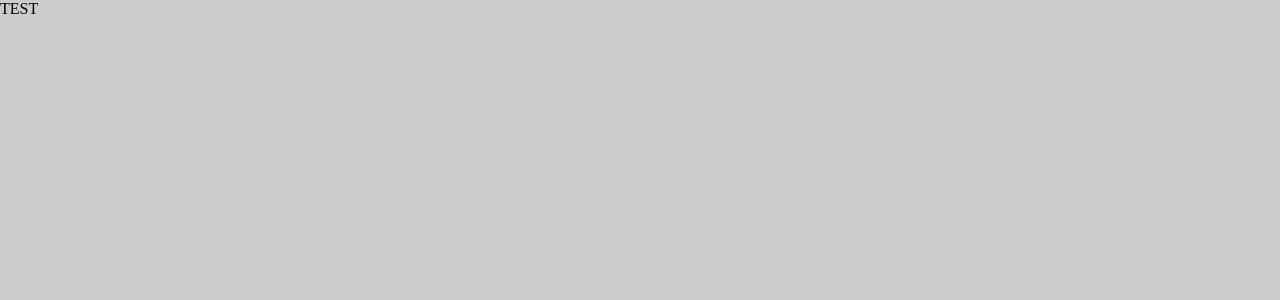
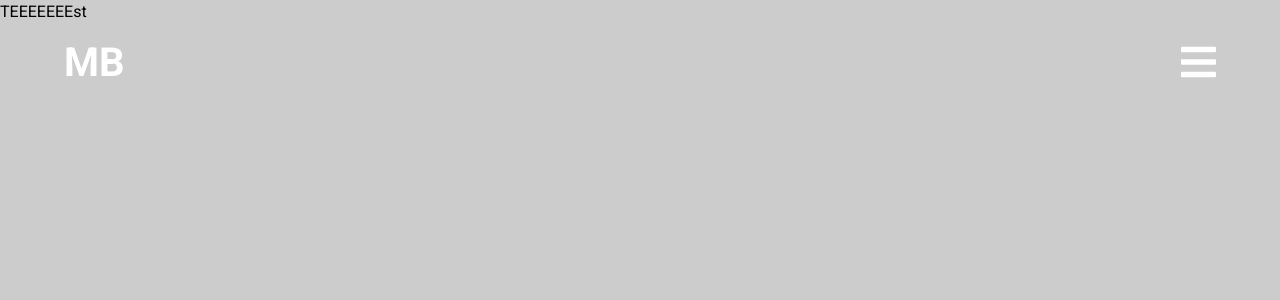
Before and after one commit to MohcinBN/my-portfolio, a Vue app: page / in a window 1280 px wide. Shown: the top 300 px of the page. Built offline with nearby package versions, Linux system fonts and the light colour scheme.

Commit message:
Working on header

```diff
--- a/src/assets/styles/global.css
+++ b/src/assets/styles/global.css
@@ -1,8 +1,17 @@
-body,
-form {
-  margin: 0;
+/****
+Global CSS
+****/
+@import url(https://fonts.googleapis.com/css2?family=Roboto:wght@300;400;500;700;900&family=Source+Sans+Pro:wght@400;600;700&display=swap);
+body {
   padding: 0;
   background-color: #ccc;
+  line-height: 1.5;
+  font-size: 1rem;
+  margin: 0 auto;
+}
+html {
+  --heading--color: #fff;
+  --hover--color: #527751;
 }
 a {
   color: #039;
@@ -10,3 +19,51 @@ a {
 a:hover {
   color: #03f;
 }
+
+* {
+  box-sizing: border-box;
+  font-family: Roboto, sans-serif;
+}
+
+.clearfix:after {
+  content: " ";
+  display: block;
+  clear: both;
+}
+
+.section {
+  height: 100vh;
+  width: 100%;
+}
+
+/** header **/
+
+header {
+  position: absolute;
+  width: 100vw;
+}
+
+header .content-wrapper {
+  display: flex;
+  align-items: center;
+  justify-content: space-between;
+}
+
+.content-wrapper {
+  margin: 0 auto;
+  max-width: 90vw;
+  width: 90vw;
+}
+
+.logo h2,
+.menu svg {
+  color: var(--heading--color);
+  font-size: 40px;
+  cursor: pointer;
+  transition: 0.3s ease-in;
+}
+
+.logo h2:hover,
+.menu svg:hover {
+  color: var(--hover--color);
+}
--- a/src/components/HelloWorld.vue
+++ b/src/components/HelloWorld.vue
@@ -1,6 +1,6 @@
 <template>
-  <div class="hello">
-    TEST
+  <div id="home" class="section">
+    TEEEEEEEst
   </div>
 </template>
 
@@ -14,19 +14,4 @@ export default {
 </script>
 
 <!-- Add "scoped" attribute to limit CSS to this component only -->
-<style scoped>
-h3 {
-  margin: 40px 0 0;
-}
-ul {
-  list-style-type: none;
-  padding: 0;
-}
-li {
-  display: inline-block;
-  margin: 0 10px;
-}
-a {
-  color: #42b983;
-}
-</style>
+<style scoped></style>
--- /dev/null
+++ b/src/components/NavBare.vue
@@ -0,0 +1,27 @@
+<template>
+  <header id="nav">
+    <div class="content-wrapper">
+      <div class="logo">
+        <h2>MB</h2>
+      </div>
+      <div class="menu">
+        <i class="fas fa-bars"></i>
+      </div>
+    </div>
+  </header>
+</template>
+
+<script>
+export default {};
+</script>
+
+<style>
+#nav {
+}
+.logo {
+  text-align: left;
+}
+.menu {
+  text-align: right;
+}
+</style>
--- a/src/main.js
+++ b/src/main.js
@@ -1,10 +1,14 @@
-import Vue from 'vue'
-import App from './App.vue'
-import router from './router'
+import Vue from "vue";
+import App from "./App.vue";
+import router from "./router";
+import "@fortawesome/fontawesome-free/css/all.css";
+import "@fortawesome/fontawesome-free/js/all.js";
 
-Vue.config.productionTip = false
+Vue.config.productionTip = false;
 
 new Vue({
   router,
-  render: function (h) { return h(App) }
-}).$mount('#app')
+  render: function(h) {
+    return h(App);
+  },
+}).$mount("#app");
--- a/src/views/Home.vue
+++ b/src/views/Home.vue
@@ -1,5 +1,6 @@
 <template>
-  <div class="home">
+  <div>
+    <NavBare msg="Nave bar portfolio" />
     <HelloWorld msg="Welcome to Your Vue.js App" />
   </div>
 </template>
@@ -7,11 +8,13 @@
 <script>
 // @ is an alias to /src
 import HelloWorld from "@/components/HelloWorld.vue";
+import NavBare from "@/components/NavBare.vue";
 
 export default {
   name: "Home",
   components: {
     HelloWorld,
+    NavBare,
   },
 };
 </script>
```
